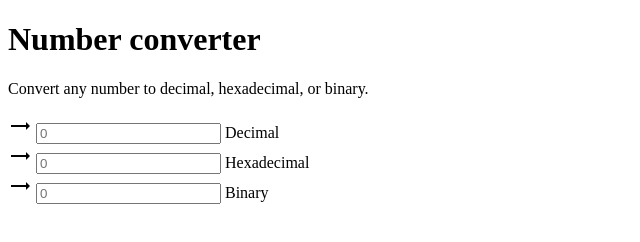
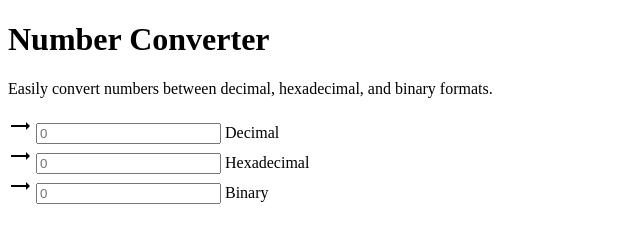
Before and after one commit to oleveque/NumberConverter, a website built with Vite: page src/index.html in a window 1280 px wide. Shown: the whole page, without its empty margins (0-640 px from the left). Built offline with nearby package versions, Linux system fonts and the light colour scheme; files whose address does not match are found by name.

Commit message:
Fix title casing and improve description in index.html

```diff
--- a/src/index.html
+++ b/src/index.html
@@ -1,7 +1,7 @@
 <!DOCTYPE html>
 <html>
 	<head>
-		<title>Number converter</title>
+		<title>Number Converter</title>
 
 		 <!-- Let browser know website is optimized for mobile -->
 		<meta name="viewport" content="width=device-width, initial-scale=1.0"/>
@@ -18,8 +18,8 @@
 		<div class="container light">
 			<!-- Header section -->
 			<div class="section">
-				<h1 class="center-align light orange-text text-lighten-3">Number converter</h1>
-				<p class="container flow-text center-align">Convert any number to decimal, hexadecimal, or binary.</p>
+				<h1 class="center-align light orange-text text-lighten-3">Number Converter</h1>
+				<p class="container flow-text center-align">Easily convert numbers between decimal, hexadecimal, and binary formats.</p>
 			</div>
 
 			<!-- Input fields section -->
```
